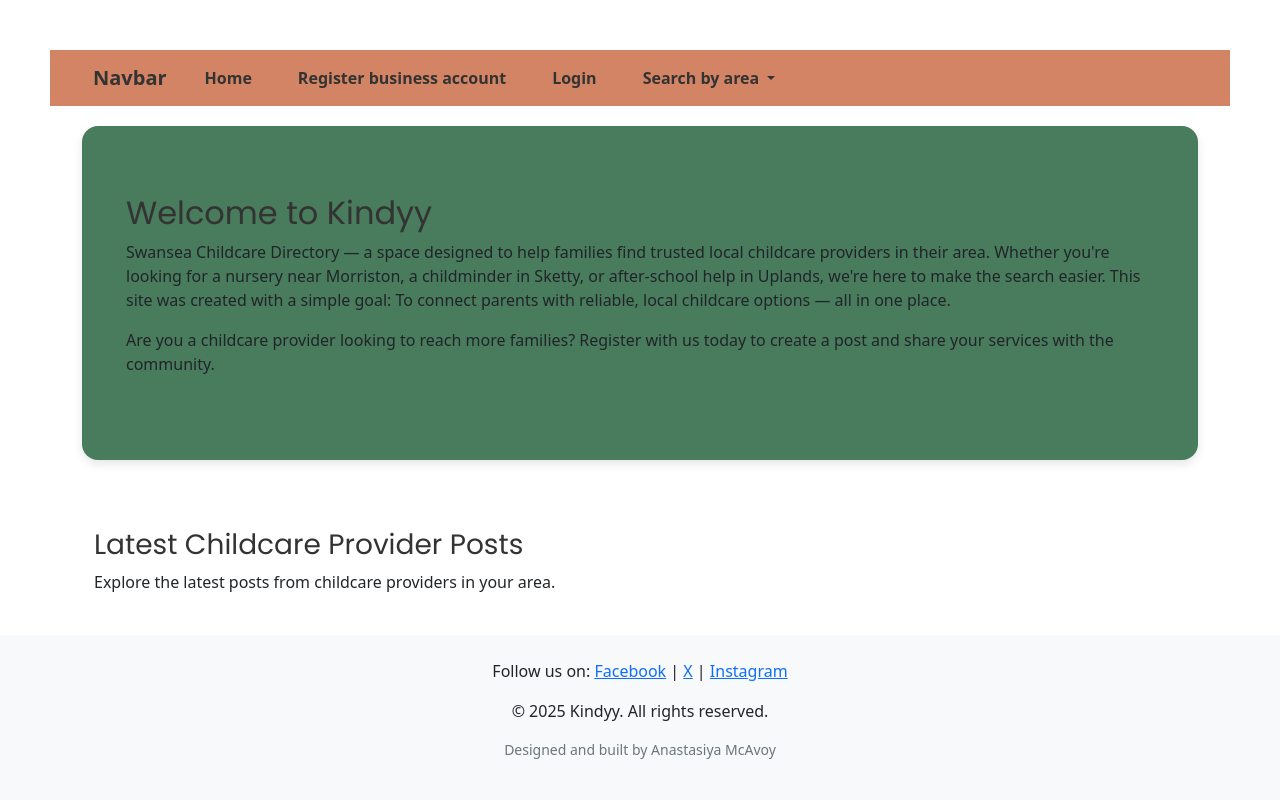
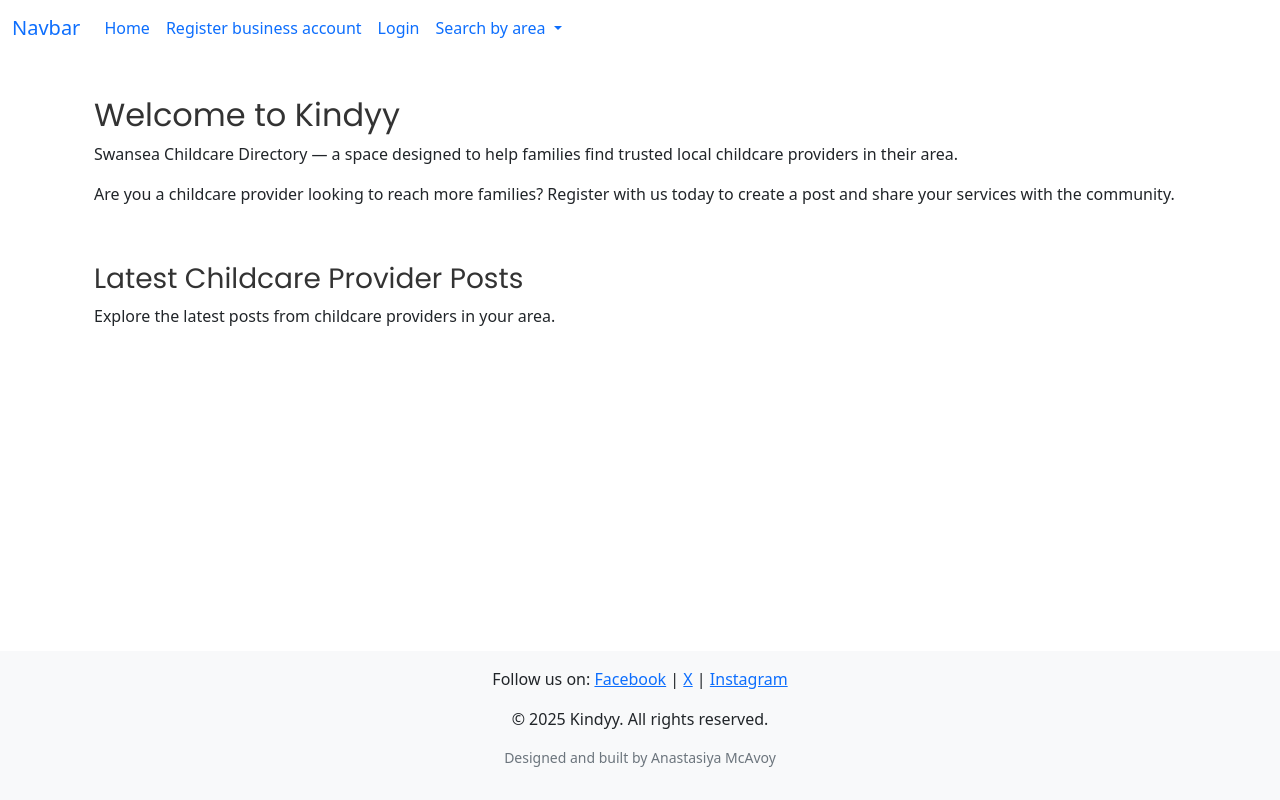
Before and after one commit to Anastasiya-m4c/kindyy, a Django app: page / in a window 1280 px wide. Run offline with Django 4.2, Linux system fonts and the light colour scheme; data that the repository does not hold is empty; some libraries are stand-ins or nearby versions.

Commit message:
rebase & murge changes

```diff
--- a/providers/templates/kindyy/index.html
+++ b/providers/templates/kindyy/index.html
@@ -3,13 +3,11 @@
 {% block content %}
 
     <!-- About Section -->
-    <section id="about" class="py-5">
+    <section id="about" class="">
         <div class="container">
             <h2>Welcome to Kindyy</h2>
             <p>
                 Swansea Childcare Directory — a space designed to help families find trusted local childcare providers in their area.
-                Whether you're looking for a nursery near Morriston, a childminder in Sketty, or after-school help in Uplands, we're here to make the search easier.
-                This site was created with a simple goal: To connect parents with reliable, local childcare options — all in one place.
             </p>
             <p>
                 Are you a childcare provider looking to reach more families? Register with us today to create a post and share your services with the community.
@@ -18,12 +16,12 @@
     </section>
 
         <!-- Childcare provider posts -->
-        <section id="posts" class="py-5">
+        <section id="posts" class="">
             <div class="container">
                 <h3>Latest Childcare Provider Posts</h3>
                 <p>Explore the latest posts from childcare providers in your area.</p>
             </div>
-        <div class="col-12 mt-3 left">
+        <div class="col-12 mt-3 mb-3 left">
             <div class="row">
                 {% for post in post_list %}
                 <div class="col-md-4">
--- a/static/css/style.css
+++ b/static/css/style.css
@@ -1,67 +1,78 @@
 @import url('https://fonts.googleapis.com/css2?family=Poppins:wght@400;600&display=swap');
 
+:root {
+    --color-primary: #74C0FC;
+    --color-primary-hover: #63B2F2;
+    --color-accent: #A7D8F4;      /* Footer & card background */
+    --color-bg: #fff;             /* Background */
+    --color-text: #333;
+    --color-muted: #666;
+    --btn-bg: var(--color-primary);
+    --btn-hover: var(--color-primary-hover);
+}
 
+/* General Styles */
 body {
     font-family: 'Poppins', sans-serif;
-    background-color: #EBFCFB;
-    display: flex;
-    flex-direction: column;
-    margin: auto;
-    padding: 50px;
-}
+    color: var(--color-text);
+    background-color: var(--color-bg) !important;
+    margin: 0;
+    padding: 0;
 
-main {
-    flex: 1;
-    padding: 20px;
 }
 
 h1, h2, h3 {
     font-family: 'Poppins', sans-serif;
-    color: #333;
+    color: var(--color-text);
 }
 
-.header {
-    background-color: #d38464;
-    color: #333;
-    text-align: center;
-    padding: 1rem;
-}
-.navbar {
-    display: flex;
-    justify-content: center;
-    background-color: #d38464;
-    padding: 1rem;
-}
-.navbar a {
-    color: #333;
-    text-decoration: none;
-    margin: 0 15px;
-    font-weight: 600;
-}
-.navbar a:hover {
-    text-decoration: underline;
-}
-#about {
-    background-color: #497b5d;
-    padding: 2rem;
-    border-radius: 1rem;
-    box-shadow: 0 4px 10px rgba(0, 0, 0, 0.1);
-}
 .card {
     border-radius: 1rem;
     box-shadow: 0 4px 10px rgba(0, 0, 0, 0.05);
     transition: transform 0.3s ease;
+    min-height: 300px;
+    background-color: var(--color-bg);
 }
 
 .card:hover {
     transform: scale(1.02);
 }
 
-footer {
-    background-color: #719680;
+/* .pagination {
+    position: relative;
+    justify-content: center;
+    margin: 20px 0;
+} */
+
+.footer {
+    background-color: var(--color-accent);
+    color: var(--color-text);
+    text-align: center;
+    padding: 1rem;
+    position: relative;
+    bottom: 0;
+    width: 100%;
 }
 .container {
     max-width: 1200px;
     margin: 10 auto;
     padding: 20px;
 }
+
+a, .btn {
+    transition: 0.3s ease;
+}
+
+a:hover, .btn:hover {
+    opacity: 0.85;
+}
+
+.btn-primary {
+    background-color: var(--btn-bg);
+    border: none;
+    color: white;
+}
+
+.btn-primary:hover {
+    background-color: var(--btn-hover);
+}
--- a/templates/base.html
+++ b/templates/base.html
@@ -4,8 +4,6 @@
 {% url 'account_login' as login_url %}
 {% url 'account_signup' as signup_url %}
 {% url 'account_logout' as logout_url %}
-<!-- {% url 'about' as about_url %}
-{% url 'contact' as contact_url %} -->
 
 <!DOCTYPE html>
 <html lang="en">
@@ -93,7 +91,7 @@
         </section>
 
         <!-- Footer -->
-        <footer class="mt-auto text-center py-4 bg-light fixed-bottom">
+        <footer class="mt-auto fixed-bottom text-center bg-light py-3">
             <p>
                 Follow us on:
                 <a href="https://www.facebook.com" target="_blank" rel="noopener noreferrer">Facebook</a> |
```
